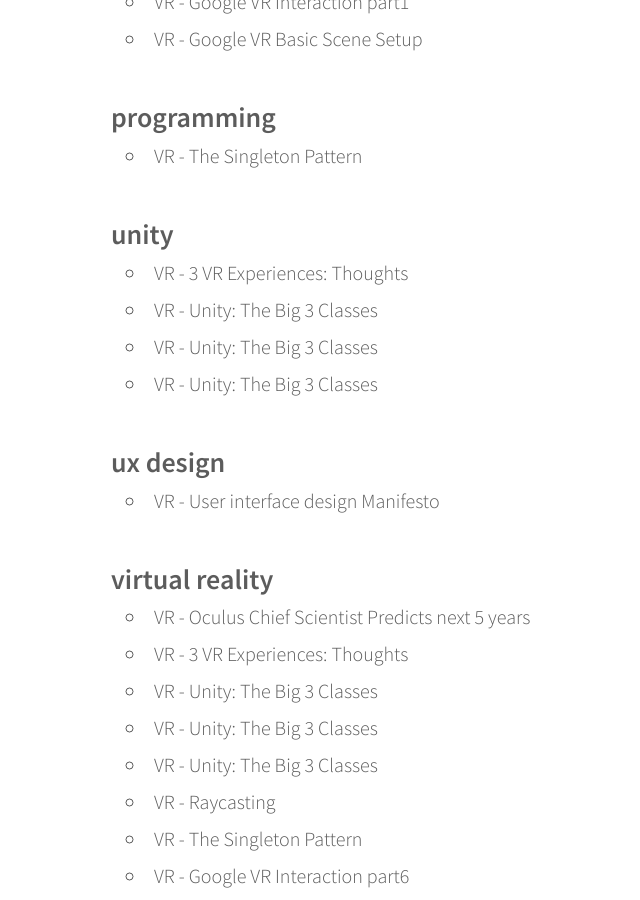
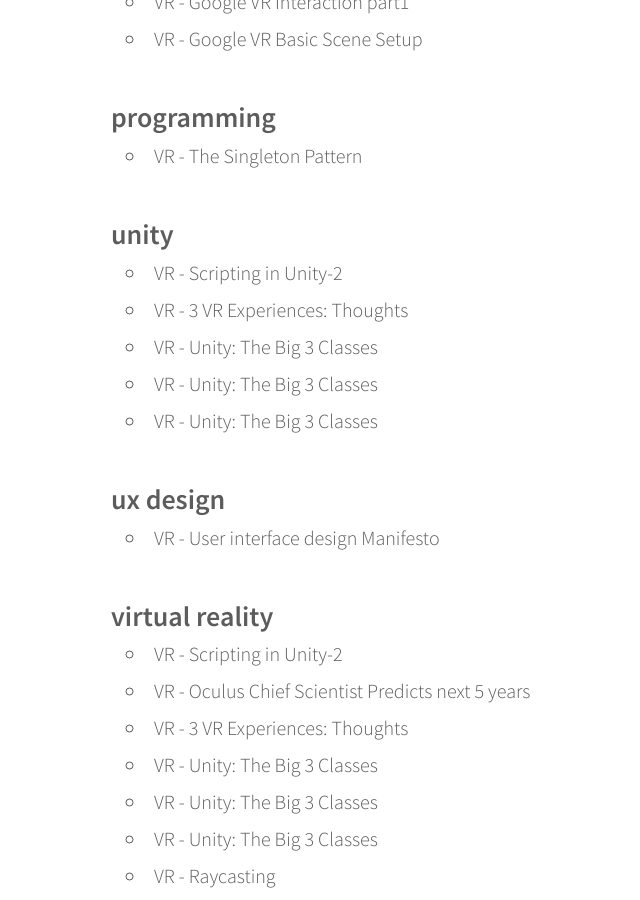
Before and after one commit to bernatferragut/FutureWeb-blog, a Jekyll site: the page built from tags/index.html, in a window 1280 px wide and 900 px high, scrolled down 2199 px. Shown: the whole window, without its empty margins (169-809 px from the left). Built offline with Jekyll 4.4.1, drawn with Linux system fonts in a browser that asks for light colours; nearby versions of some CDN libraries.

Commit message:
Update and rename 21DecPending.md to 22-12-16-VR-Scripting in Unity-2.md.md
Intermediate scripting

```diff
--- a/_posts/21DecPending.md
+++ b/_posts/22-12-16-VR-Scripting in Unity-2.md.md
@@ -1,5 +1,11 @@
 ---
-Not yet Set
+layout: post
+title: "VR - Scripting in Unity-2"
+description: "Intermediate C# Scripting in Unity"
+date: 2016-12-22
+tags: [virtual reality, unity]
+comments: true
+share: true
 ---
 
 ## Intermediate Gameplay Scripting Guide in Csharp#
```
